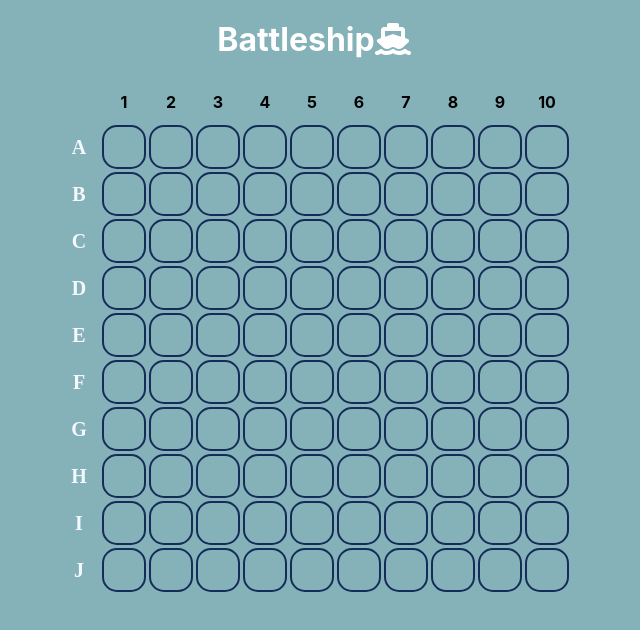
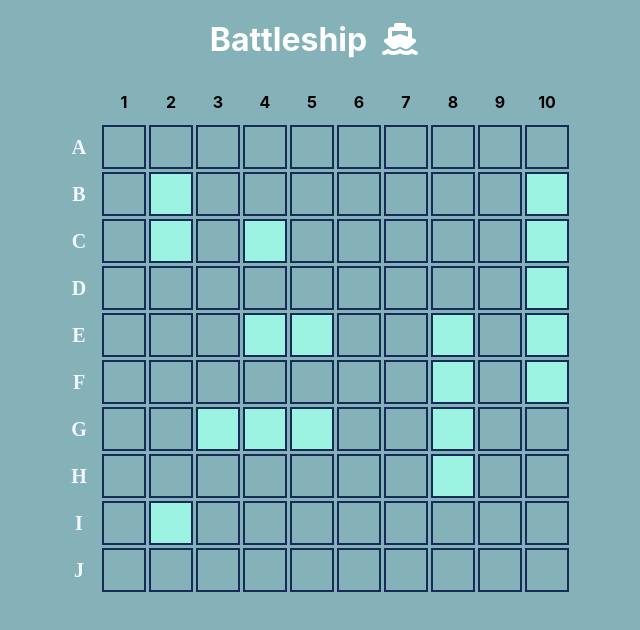
Before and after one commit to IraLysenko/react-typescript-battleship, a React (Create React App) app: page / in a window 1280 px wide. Shown: the top 630 px of the page, without its empty margins (326-966 px from the left). Built offline with nearby package versions, Linux system fonts and the light colour scheme; a web font is replaced by a local one.

Commit message:
battleship: added styles

```diff
--- a/src/App.css
+++ b/src/App.css
@@ -13,6 +13,10 @@ body {
 .title {
   text-align: center;
   color: white;
+}
+
+.title--header span {
+  margin-right: 15px;
 }
 
 .header{
@@ -45,7 +49,6 @@ td {
   width: 40px;
   height: 40px;
   border: 2px solid #152C59;
-  border-radius: 15px;
 }
 
 td:hover {
@@ -138,3 +141,7 @@ td div {
   transform: rotate(90deg);
   box-shadow: 3px -3px #C77DAA;
 }
+
+.cell[data-ship="true"] {
+  background-color: #9cf3e1;
+}
```
